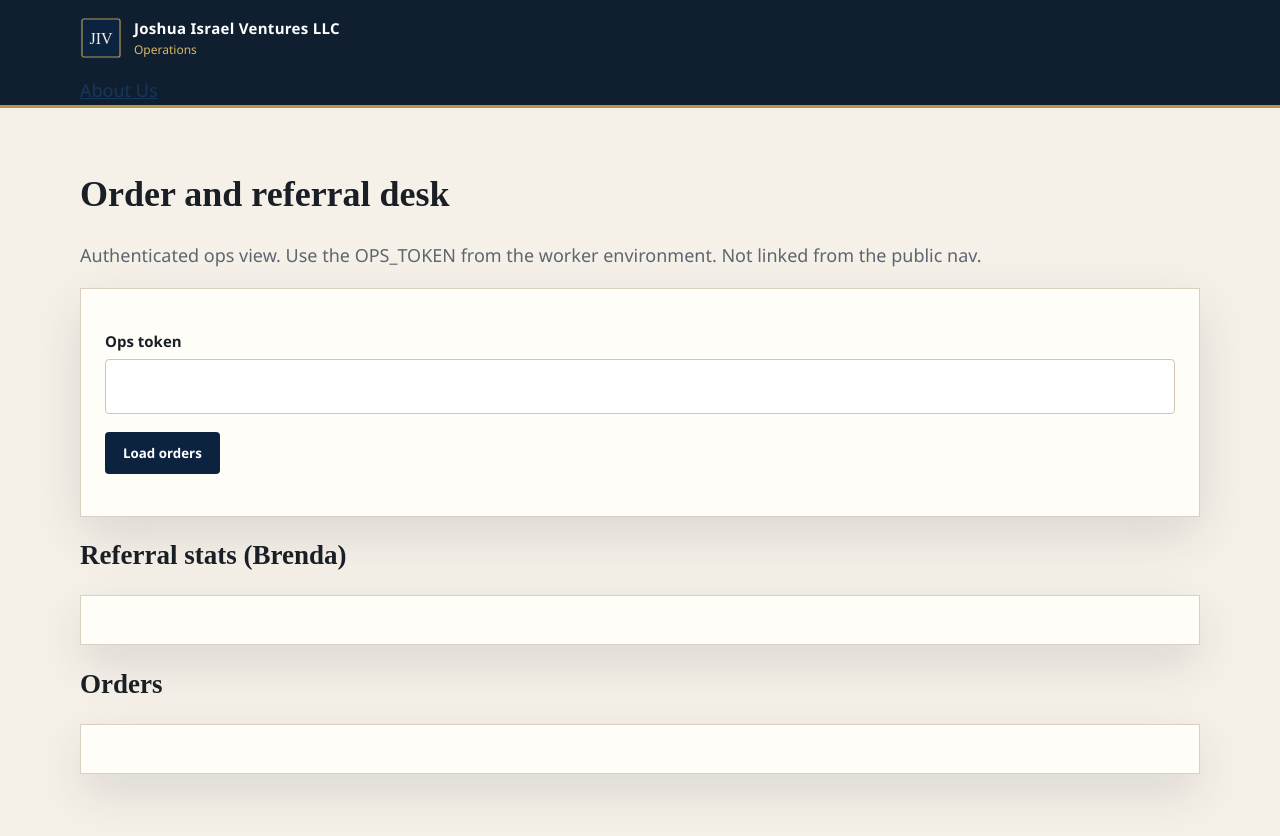
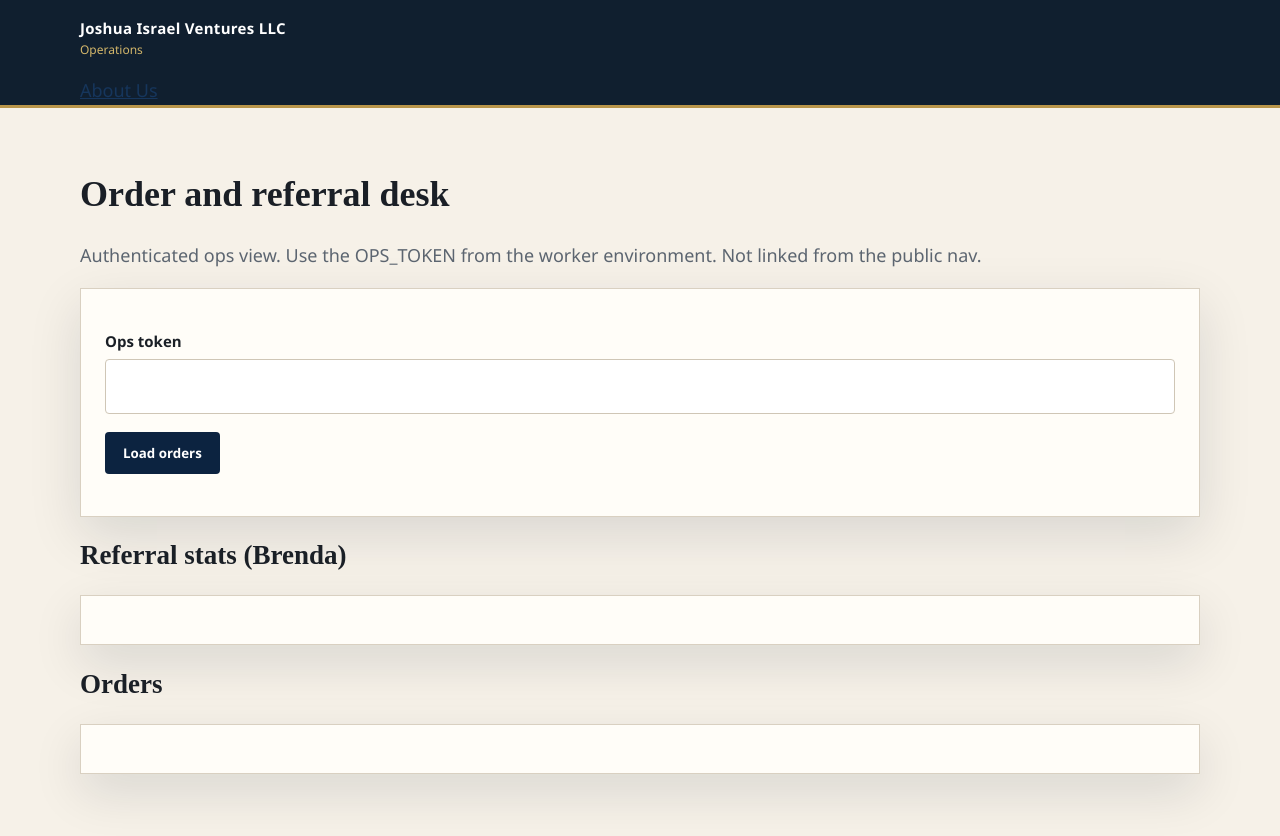
Before and after one commit to joshuaofisrael/taxdeedpack, a website: page site/ops.html in a window 1280 px wide. Drawn offline with Linux system fonts and the light colour scheme.

Commit message:
Remove JIV logo box from header

```diff
--- a/site/ops.html
+++ b/site/ops.html
@@ -12,7 +12,6 @@
   <header class="site-header">
     <div class="wrap header-inner">
       <a class="brand" href="index.html">
-        <img src="assets/img/logo.svg" width="42" height="42" alt="">
         <div>
           <strong>Joshua Israel Ventures LLC</strong>
           <span>Operations</span>
```
